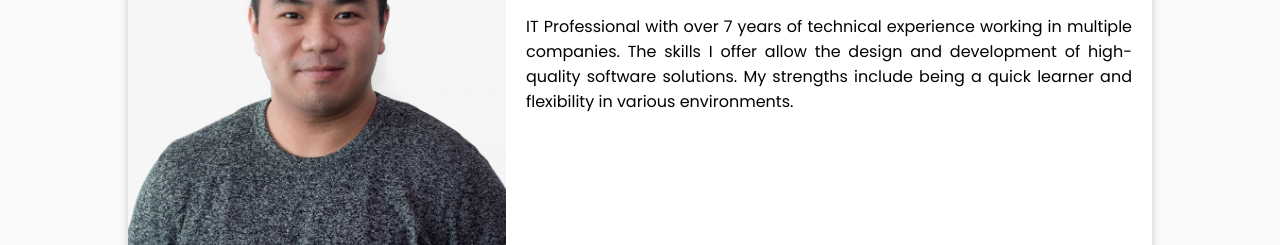
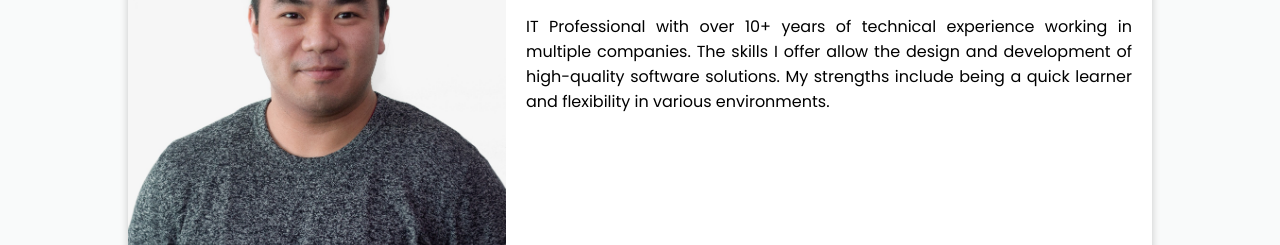
Before and after one commit to sammiechan/sammiechan.github.io, a plain HTML site: page index.html in a window 1280 px wide. Shown: the part 250-495 px from the top of the page. Drawn offline with Linux system fonts and the light colour scheme.

Commit message:
Update years of experience

```diff
--- a/index.html
+++ b/index.html
@@ -36,7 +36,7 @@
                     <br />
                     <span class="profession">Software Developer</span>
 
-                    <p class="description">IT Professional with over 7 years of technical experience working in multiple companies. The skills I offer allow the design and development of high-quality software solutions. My strengths include being a quick learner and flexibility in various environments.</p>
+                    <p class="description">IT Professional with over 10+ years of technical experience working in multiple companies. The skills I offer allow the design and development of high-quality software solutions. My strengths include being a quick learner and flexibility in various environments.</p>
                 </div>
                 <div class="profile-links">
                     <a href="https://www.linkedin.com/in/sammie-chan/" target="_blank"><i class="fab fa-linkedin"></i></a>
```
